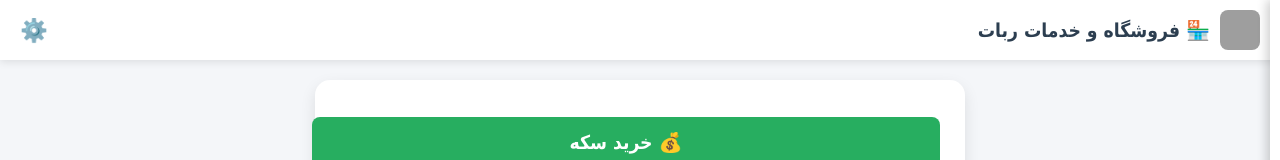
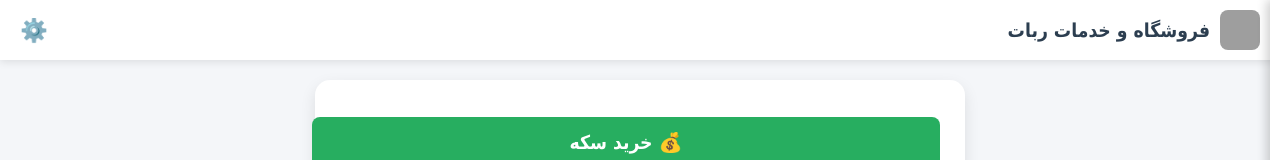
Before and after one commit to MadeByH/mini-app, a plain HTML site: page index.html in a window 1280 px wide. Shown: the top 160 px of the page. Drawn offline with Linux system fonts and the light colour scheme; grey boxes are pictures that could not be loaded.

Commit message:
Update index.html

```diff
--- a/index.html
+++ b/index.html
@@ -3,7 +3,7 @@
 <head>
 <meta charset="UTF-8">
 <meta name="viewport" content="width=device-width, initial-scale=1.0"/>
-<title>🏪 فروشگاه و خدمات ربات</title>
+<title>فروشگاه و خدمات ربات</title>
 <style>
     :root {
         --bg-color: #f4f6f9;
@@ -136,7 +136,7 @@
 <header>
     <div class="logo-title">
         <img src="https://i.ibb.co/MmjCz87/Picsart-25-08-03-15-36-42-181.jpg" alt="لوگو">
-        <h1>🏪 فروشگاه و خدمات ربات</h1>
+        <h1>فروشگاه و خدمات ربات</h1>
     </div>
     <span class="settings-btn" onclick="toggleSettings()">⚙️</span>
 </header>
```
